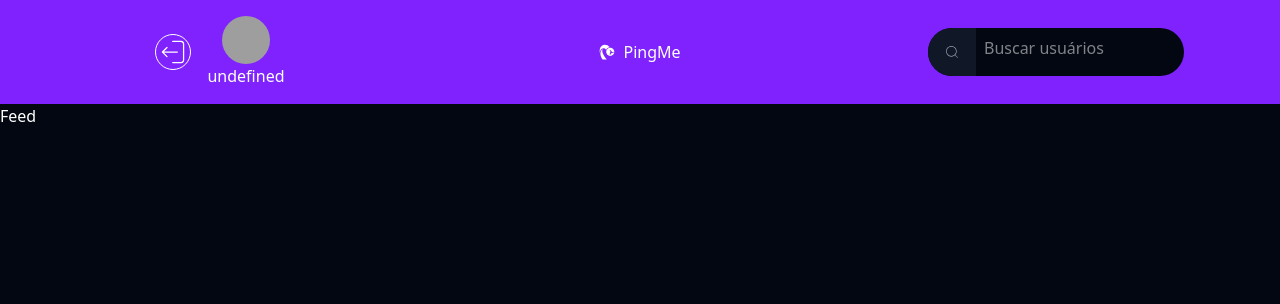
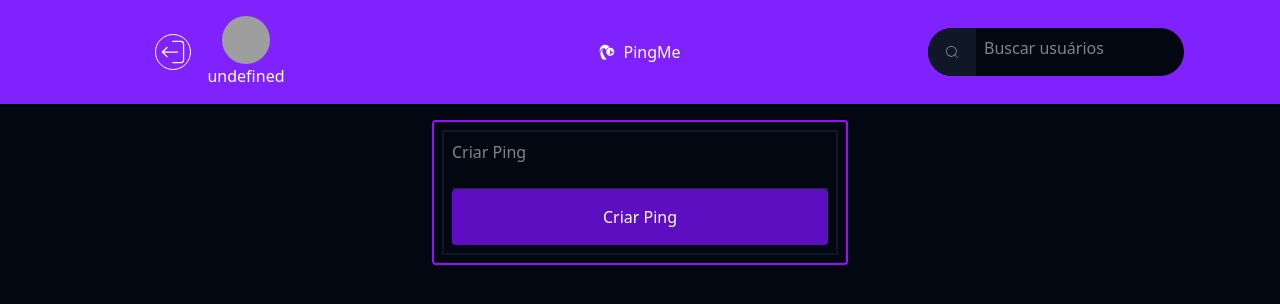
Before and after one commit to Phillipml/pingMe, a Next.js app in the folder frontend/: page /feed in a window 1280 px wide. Shown: the top 304 px of the page. Built offline with nearby package versions, Linux system fonts and the light colour scheme; no server answers; grey boxes are pictures that could not be loaded.

Commit message:
format code and Button props changed

```diff
--- a/frontend/app/feed/page.tsx
+++ b/frontend/app/feed/page.tsx
@@ -1,7 +1,21 @@
+import Container from '@/components/layout/Container'
+import Form from '@/components/layout/Form'
+import Button from '@/components/ui/Button'
+
 export default function Feed() {
   return (
-    <div>
-      <h2>Feed</h2>
-    </div>
+    <Container>
+      <div className="w-1/3 m-auto border-2 border-purple-600 rounded p-2">
+        <Form className="border-2 border-gray-900">
+          <textarea
+            name=""
+            id=""
+            className="resize-none border-b border-gray-800 focus:outline-0"
+            placeholder="Criar Ping"
+          />
+          <Button>Criar Ping</Button>
+        </Form>
+      </div>
+    </Container>
   )
 }
--- a/frontend/components/ui/Button.tsx
+++ b/frontend/components/ui/Button.tsx
@@ -15,7 +15,7 @@ const Button = ({
   }
   return (
     <button
-      className={`p-4 rounded text-center ${setColorVariant[colorVariant]}  cursor-pointer mt-4 mb-4 transition ${
+      className={`p-4 rounded text-center ${setColorVariant[colorVariant]} cursor-pointer transition ${
         className ?? ''
       }`}
       {...props}
```
Also changed, not shown: frontend/lib/slice.ts (+7 -7 lines), frontend/utils/api-interfaces.ts (+9 -10 lines).
